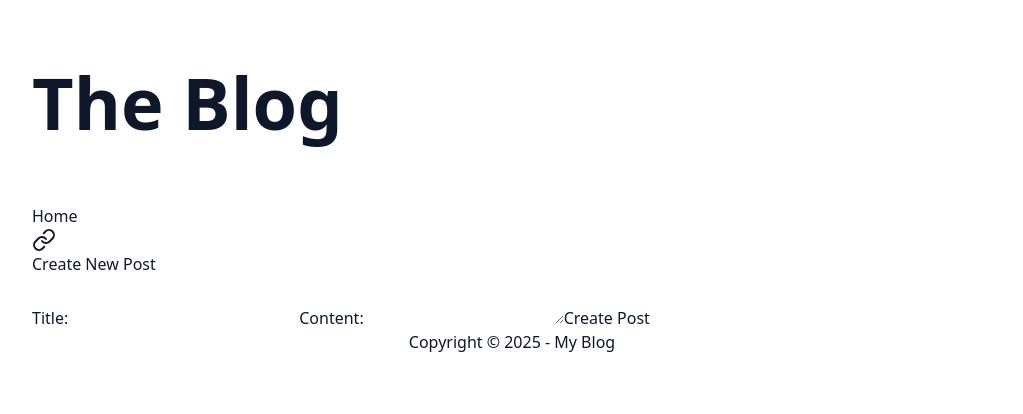
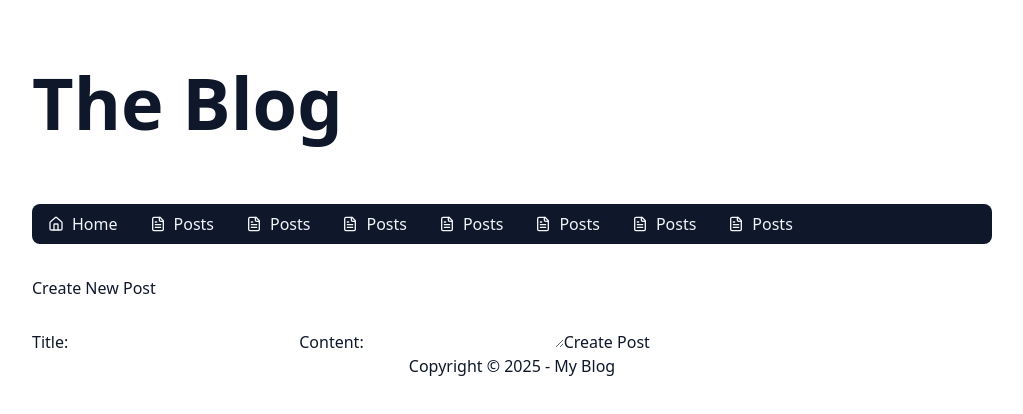
Before and after one commit to rdGxd/blog, a Next.js app: page /admin/post/new in a window 1280 px wide. Shown: the top 414 px of the page, without its empty margins (128-1151 px from the left). Built offline with nearby package versions, Linux system fonts and the light colour scheme.

Commit message:
Estilizando o MenuAdmin com Tailwind CSS

```diff
--- a/src/components/admin/MenuAdmin/index.tsx
+++ b/src/components/admin/MenuAdmin/index.tsx
@@ -1,13 +1,46 @@
-import { Link } from 'lucide-react';
+import { FileTextIcon, HouseIcon } from 'lucide-react';
+import Link from 'next/link';
 
 export function MenuAdmin() {
+  const navClasses =
+    'bg-slate-900 text-slate-100 rounded-lg flex flex-col overflow-hidden mb-8 sm:flex-row sm:flex-wrap';
+  const linkClasses =
+    '[&>svg]:w-[16px] [&>svg]:h-[16px] flex items-center gap-2 px-4 hover:bg-slate-800 flex transition hover:bg-slate-800 justify-start h-10 shrink-0 rounded-lg';
+
   return (
-    <nav>
-      <a href='/' target='_blank'>
+    <nav className={navClasses}>
+      <a href='/' target='_blank' className={linkClasses}>
+        <HouseIcon />
         Home
       </a>
-
-      <Link href='/admin/post'>Posts</Link>
+      <Link href='/admin/post' className={linkClasses}>
+        <FileTextIcon />
+        Posts
+      </Link>
+      <Link href='/admin/post' className={linkClasses}>
+        <FileTextIcon />
+        Posts
+      </Link>
+      <Link href='/admin/post' className={linkClasses}>
+        <FileTextIcon />
+        Posts
+      </Link>
+      <Link href='/admin/post' className={linkClasses}>
+        <FileTextIcon />
+        Posts
+      </Link>{' '}
+      <Link href='/admin/post' className={linkClasses}>
+        <FileTextIcon />
+        Posts
+      </Link>
+      <Link href='/admin/post' className={linkClasses}>
+        <FileTextIcon />
+        Posts
+      </Link>
+      <Link href='/admin/post' className={linkClasses}>
+        <FileTextIcon />
+        Posts
+      </Link>
     </nav>
   );
 }
```
